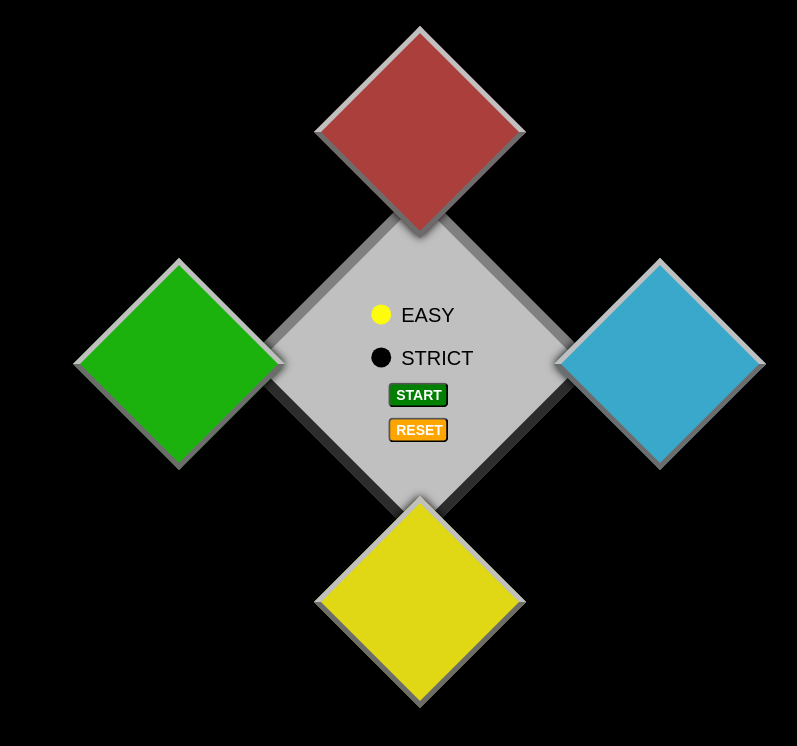
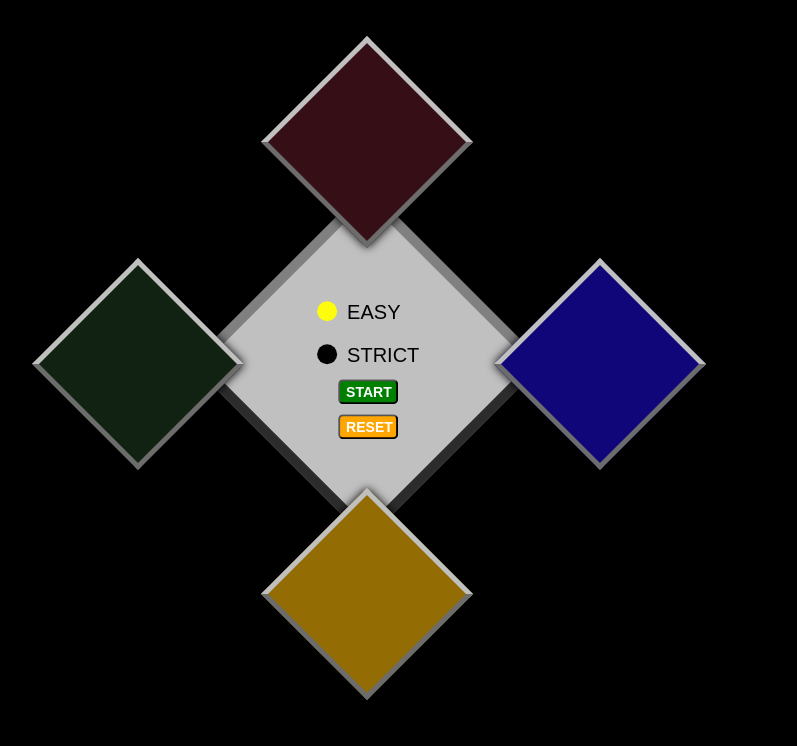
Before and after one commit to stillmattwest/simon, a plain HTML site: page index.html in a window 1280 px wide. Shown: the whole page, without its empty margins (266-1063 px from the left). Drawn offline with nearby package versions, Linux system fonts and the light colour scheme.

Commit message:
more centered css

```diff
--- a/style.css
+++ b/style.css
@@ -27,8 +27,8 @@ html, body{
 
 .center-diamond{
     position:absolute;
-    top:189px;
-    left:220px;
+    top:188px;
+    left:168px;
     height:250px;
     width:250px;
     background-color:silver;
@@ -50,62 +50,62 @@ html, body{
 }
 
 .red{
-    background-color:#AA3F3C;
-    top:7px;
-    left:271px;
+    background-color:#360E16;
+    top:17px;
+    left:218px;
 }
 
 .red-lit{
     background-color:#F13319;
-     top:7px;
-    left:271px;
+    top:17px;
+    left:218px;
     box-shadow:0 0 10px #F13319;
 }
 
 .blue{
-    background-color:#3AA8CB;
+    background-color:#100679;
     top:239px;
-    left:511px;
+    left:451px;
 
 }
 .blue-lit{
     background-color:#A4EBFF;
     top:239px;
-    left:511px;
+    left:451px;
     box-shadow: 0 0 10px #A4EBFF;
 
 }
 
 .yellow{
-    background-color:#E0D715;
-    top:477px;
-    left:271px;
+    background-color:#936C03;
+    top:469px;
+    left:218px;
 }
 
 .yellow-lit{
     background-color:#FDFC0C;
-    top:477px;
-    left:271px;
+    top:469px;
+    left:218px;
     box-shadow:0 0 10px #FDFC0C;
 }
 
 .green{
-    background-color:#1BB20D;
+    background-color:#112212;
     top:239px;
-    left:30px;
+    left:-11px;
 }
 
 .green-lit{
     background-color:#35FE36;
     top:239px;
-    left:30px;
+    left:-11px;
     box-shadow:0 0 10px #35FE36;
 }
 
 .controls{
    transform:rotate(-45deg);
    top:31px;
-   left:39px;
+   left:36px;
    width:80%;
    position:relative;
 }
@@ -122,7 +122,7 @@ html, body{
 .buttons{
     position:relative;
     top:-8px;
-    left:7px;
+    left:11px;
 }
 
 
```
